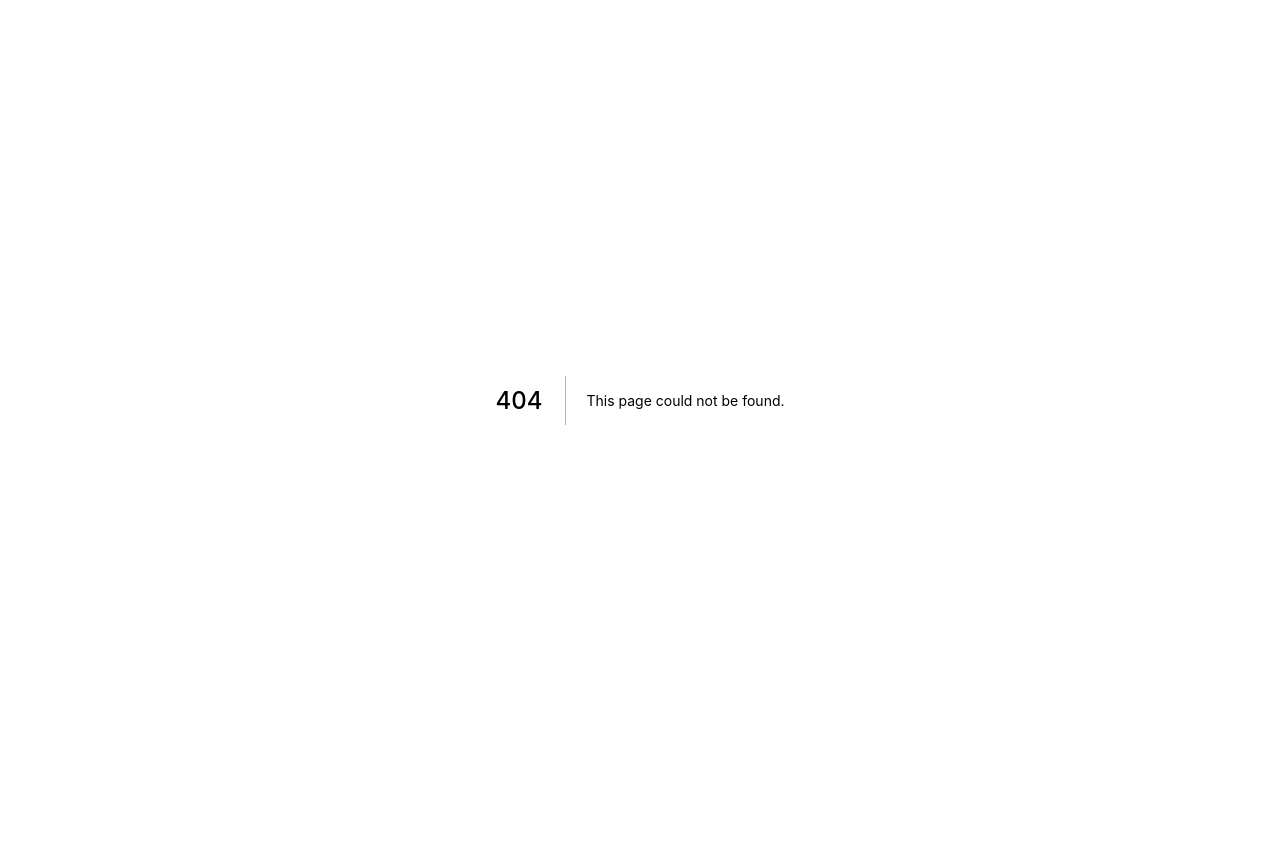
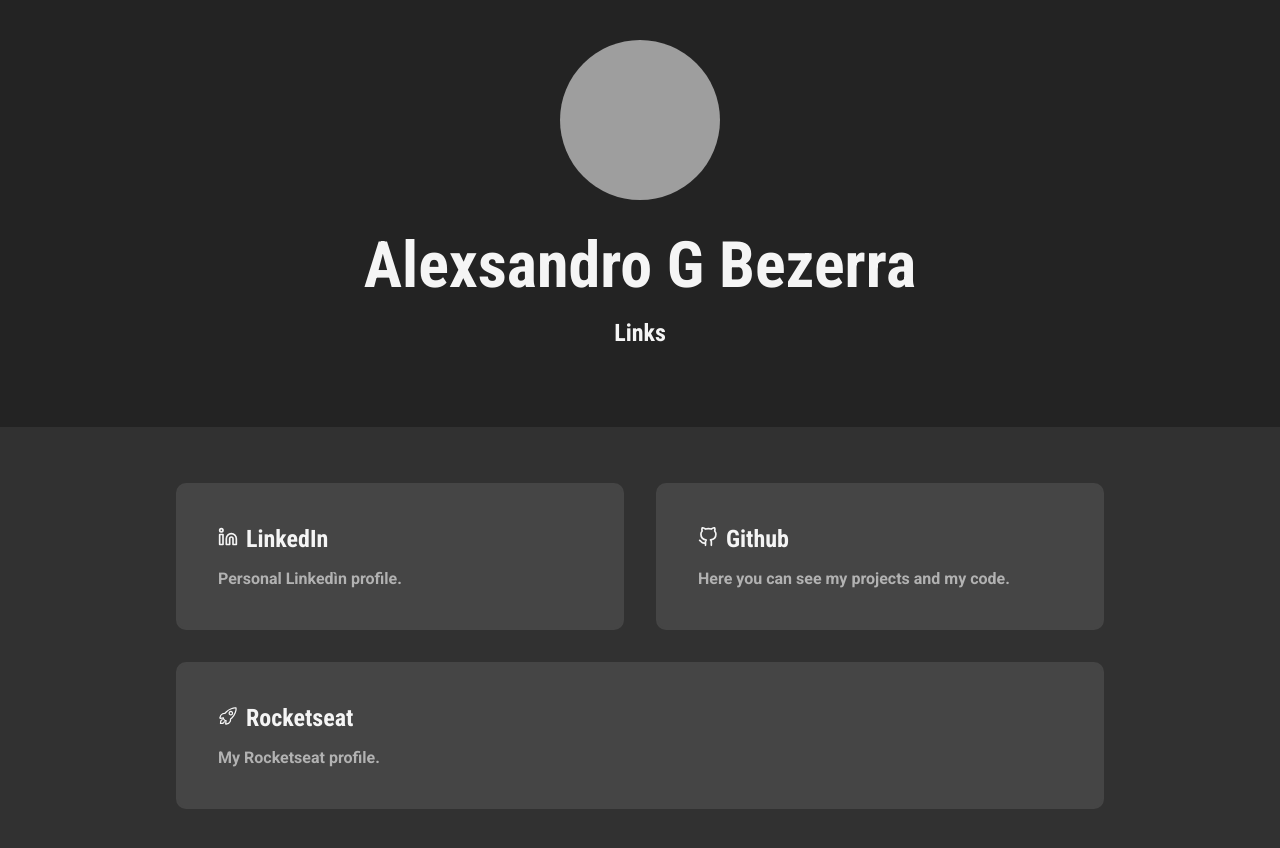
Before and after one commit to AlexsandroBezerra/about-me, a Next.js app: page /links in a window 1280 px wide. Before the commit this address had no page. Shown: the top 848 px of the page. Before the commit the page ends 800 px from the top, so only its background shows below. Built offline with nearby package versions, Linux system fonts and the light colour scheme; grey boxes are pictures that could not be loaded.

Commit message:
feat: add links page

```diff
--- a/src/components/Button.tsx
+++ b/src/components/Button.tsx
@@ -7,6 +7,7 @@ interface ButtonProps {
   href: string
   title: string
   description: string
+  externalLink?: boolean
   icon: React.ComponentType<IconBaseProps>
 }
 
@@ -17,7 +18,7 @@ export default function Button({
   icon: Icon
 }: ButtonProps): JSX.Element {
   return (
-    <Link href={href}>
+    <Link href={href} passHref scroll={false}>
       <Container>
         <div>
           <Icon size={20} />
--- a/src/pages/index.tsx
+++ b/src/pages/index.tsx
@@ -17,11 +17,12 @@ export default function Home(): JSX.Element {
 
       <Main>
         <Button
-          href="/"
+          href="/links"
           icon={FiLink}
           title="Links"
           description="Social network links, LinkedIn, Github..."
         />
+
         <Button
           href="/"
           icon={FiCpu}
--- /dev/null
+++ b/src/pages/links.tsx
@@ -0,0 +1,43 @@
+import Head from 'next/head'
+import { FiLinkedin, FiGithub } from 'react-icons/fi'
+import { IoRocketOutline } from 'react-icons/io5'
+
+import Button from '../components/Button'
+import Header from '../components/Header'
+
+import { Main } from '../styles/pages/Home'
+
+export default function Home(): JSX.Element {
+  return (
+    <>
+      <Head>
+        <title>Alexsandro G Bezerra | Links</title>
+      </Head>
+
+      <Header description="Links" />
+
+      <Main>
+        <Button
+          href="https://www.linkedin.com/in/alexsandrobezerra"
+          icon={FiLinkedin}
+          title="LinkedIn"
+          description="Personal Linkedìn profile."
+        />
+
+        <Button
+          href="https://github.com/AlexsandroBezerra"
+          icon={FiGithub}
+          title="Github"
+          description="Here you can see my projects and my code."
+        />
+
+        <Button
+          href="https://app.rocketseat.com.br/me/alexsandro-bezerra"
+          icon={IoRocketOutline}
+          title="Rocketseat"
+          description="My Rocketseat profile."
+        />
+      </Main>
+    </>
+  )
+}
--- a/src/styles/components/Button.ts
+++ b/src/styles/components/Button.ts
@@ -4,6 +4,7 @@ export const Container = styled.a`
   display: block;
   background: ${props => props.theme.box};
   border: 2px solid ${props => props.theme.box};
+  text-decoration: none;
 
   padding: 4rem;
   flex: 1;
```
